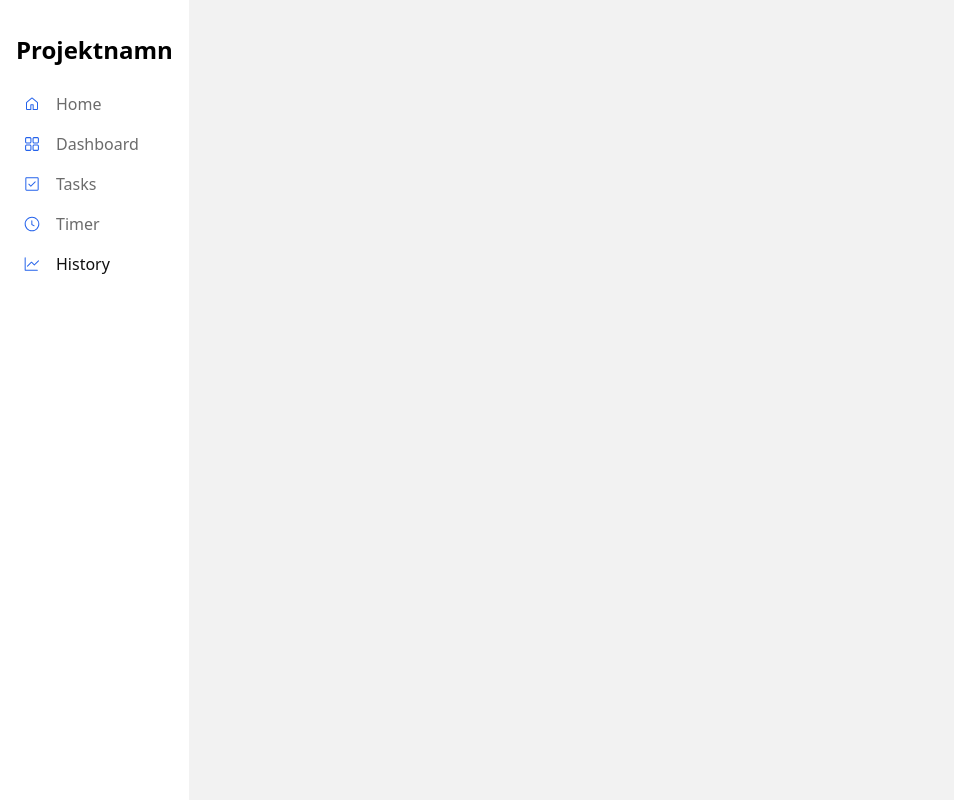
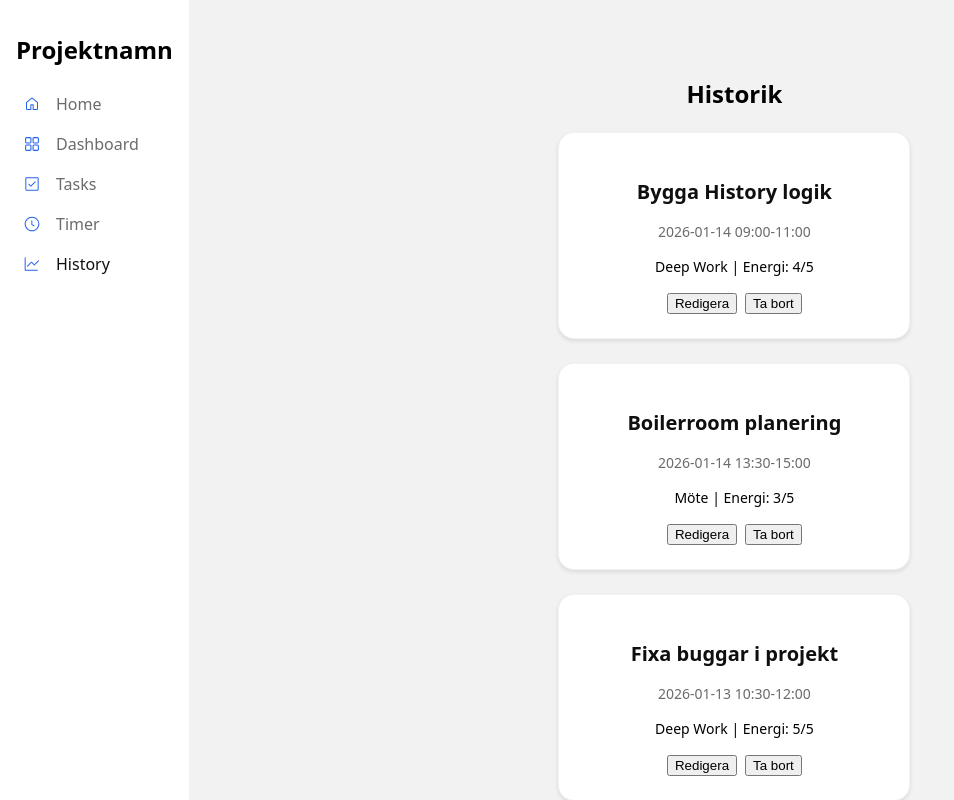
Before and after one commit to vczarnotta/boilerroom-project-3, a React (Vite) app in the folder mitt-react-projekt/: page / in a window 1280 px wide. Both pictures are taken after a click on the link "History". Shown: the top 800 px of the page, without its empty margins (0-954 px from the left). Built offline with nearby package versions, Linux system fonts and the light colour scheme.

Commit message:
lagt till history på sidan

```diff
--- a/mitt-react-projekt/src/pages/History.jsx
+++ b/mitt-react-projekt/src/pages/History.jsx
@@ -1,7 +1,9 @@
+import HistoryLogic from "../components/History/History"
+
 function History() {
   return(
     <div className="main-container">
-
+      < HistoryLogic />
     </div>
   )
 }
```
Also changed, not shown: mitt-react-projekt/src/components/History/History.jsx (+4 -4 lines).
